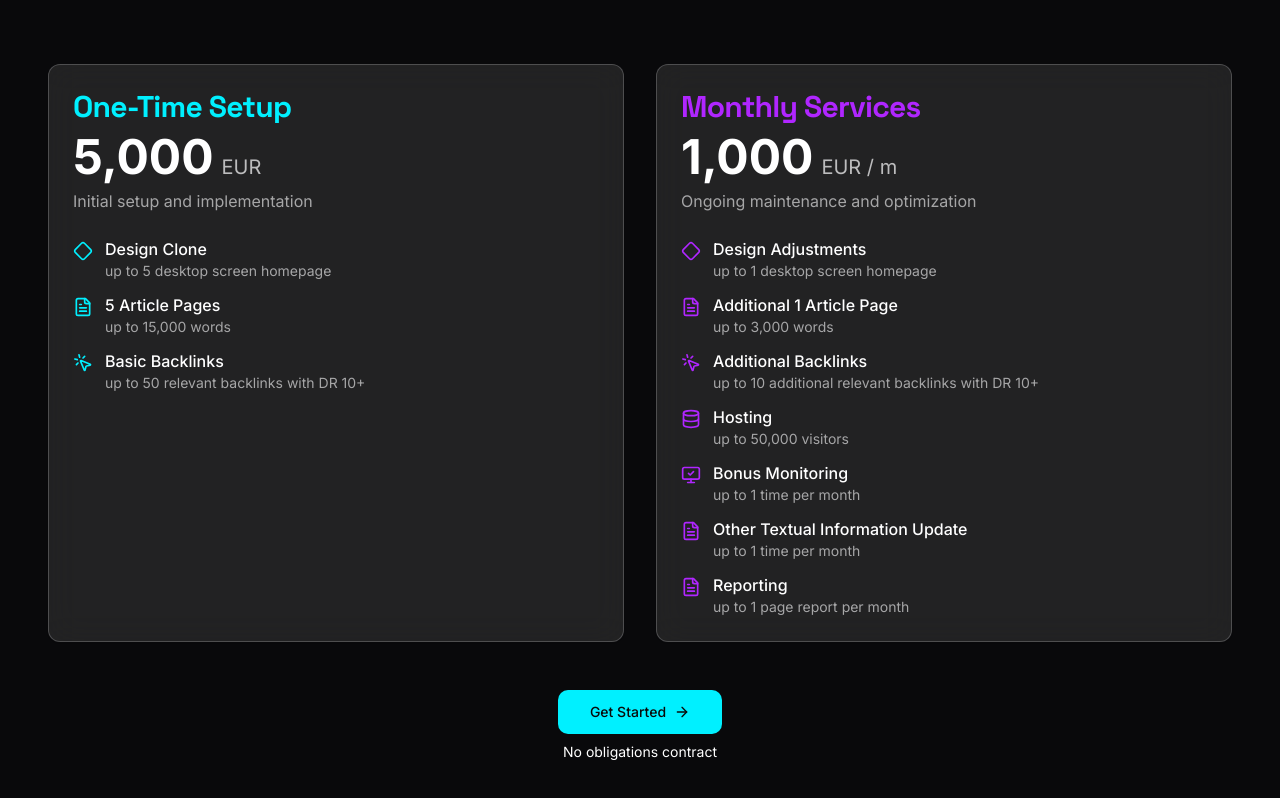
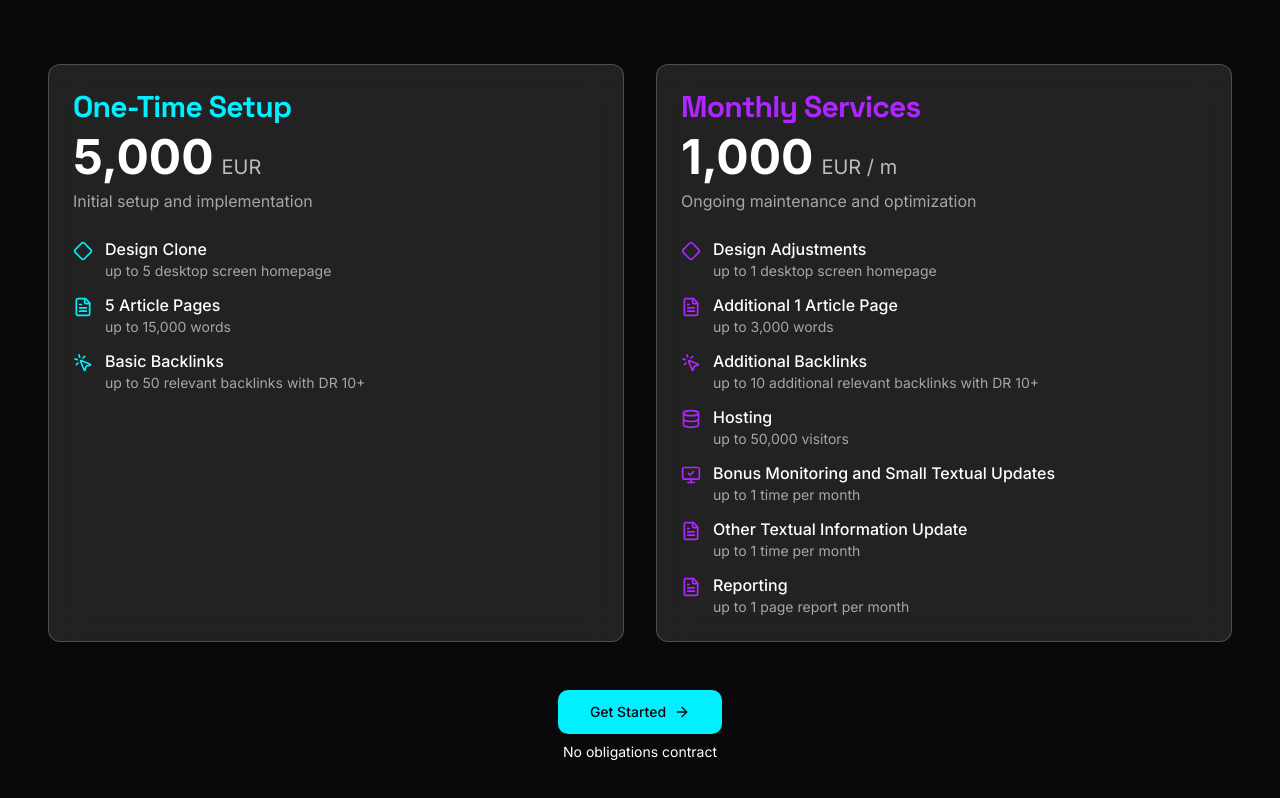
Before and after one commit to iGamingAudit/igaming-audit, a React (Vite) app: page / in a window 1280 px wide. Shown: the part 2493-3291 px from the top of the page. Built offline with nearby package versions, Linux system fonts and the light colour scheme.

Commit message:
Update PricingSection text
Changed "Bonus Monitoring" to "Bonus Monitoring and Small Textual Updates" in the PricingSection component.
[skip gpt_engineer]

```diff
--- a/src/components/PricingSection.tsx
+++ b/src/components/PricingSection.tsx
@@ -101,7 +101,7 @@ export const PricingSection = () => {
                 <div className="flex items-start gap-3">
                   <MonitorCheck className="w-5 h-5 text-secondary mt-1 flex-shrink-0" />
                   <div>
-                    <p className="font-medium text-white">Bonus Monitoring</p>
+                    <p className="font-medium text-white">Bonus Monitoring and Small Textual Updates</p>
                     <p className="text-sm text-white/60">up to 1 time per month</p>
                   </div>
                 </div>
```
